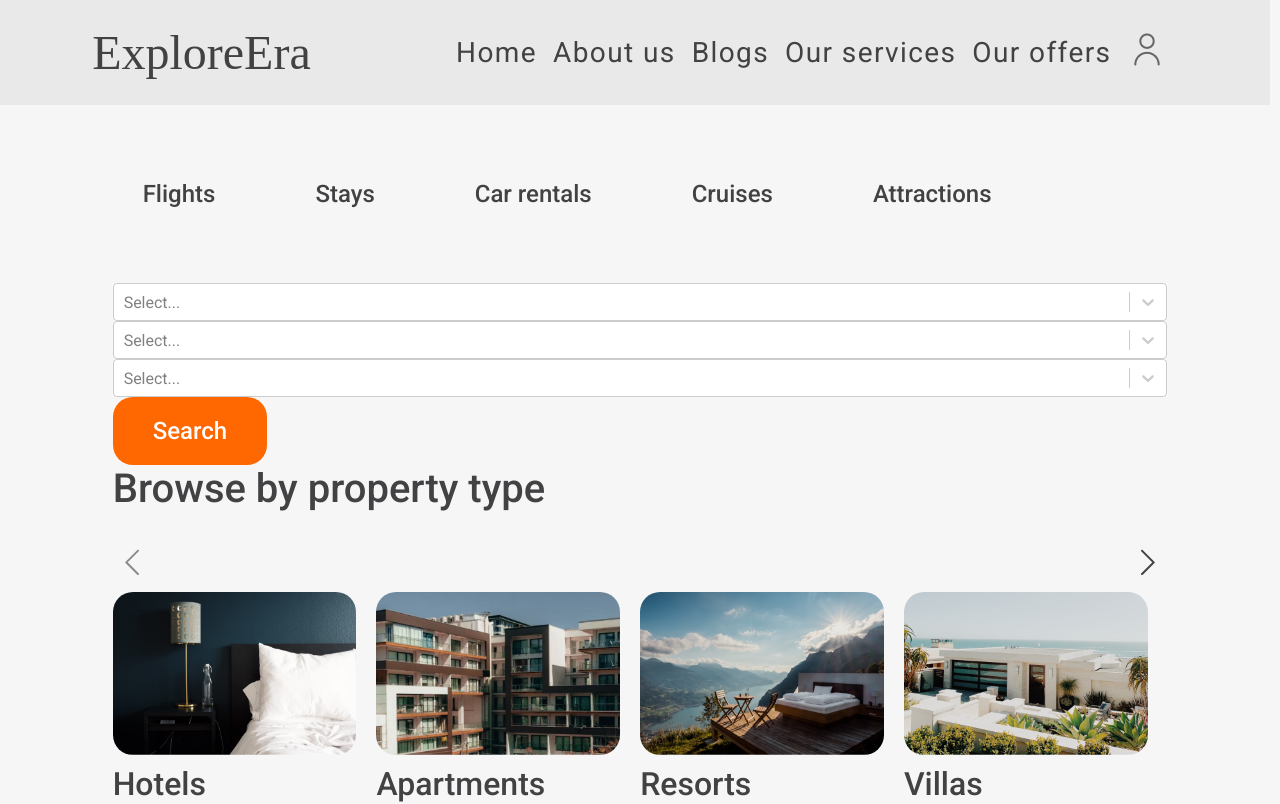
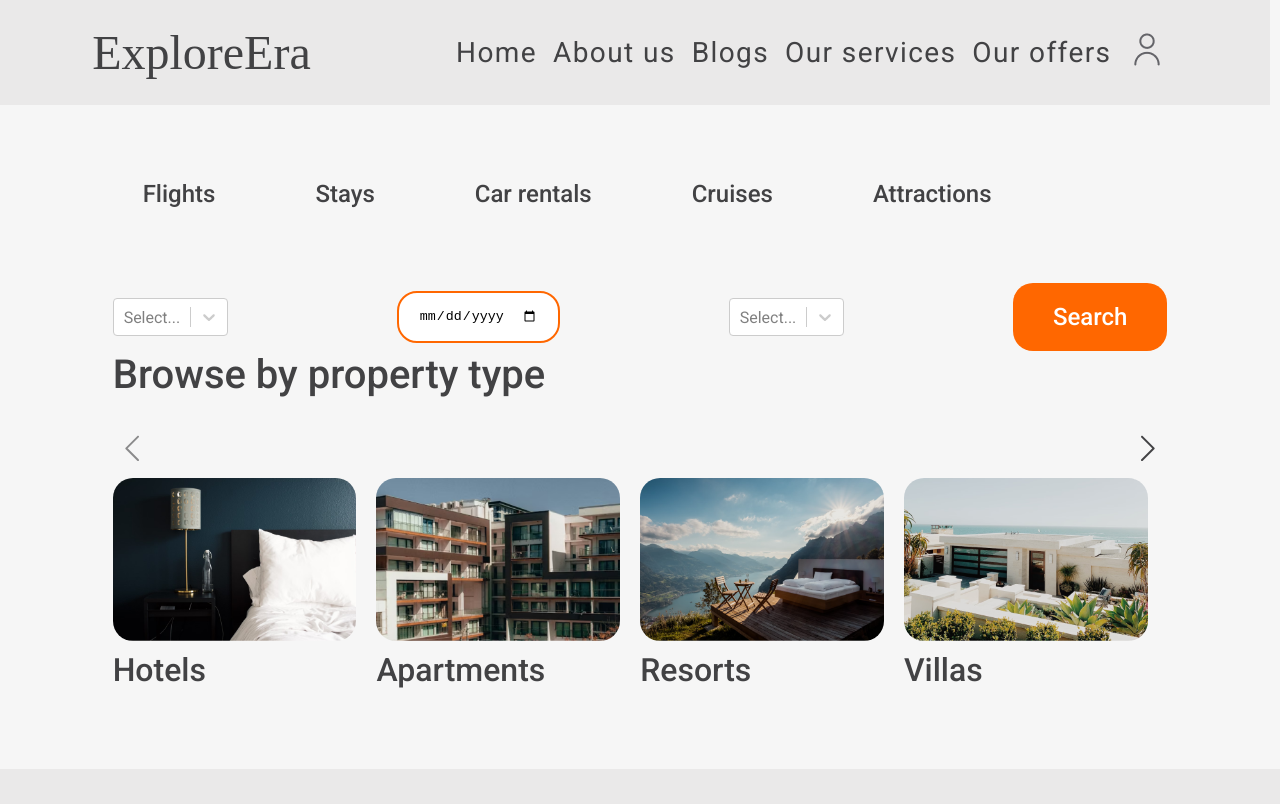
Before and after one commit to AchiGel/unilab_react_project, a React (Create React App) app: page /services/Stays in a window 1280 px wide. Shown: the top 804 px of the page. Built offline with nearby package versions, Linux system fonts and the light colour scheme; a web font is replaced by a local one.

Commit message:
hande some autorization issues

```diff
--- a/src/components/SignUpPage.js
+++ b/src/components/SignUpPage.js
@@ -6,6 +6,7 @@ import gmailIcon from "../assets/icons/gmail.png";
 import Button from "./Button";
 import { useForm } from "react-hook-form";
 import { useEffect, useState } from "react";
+import { useNavigate } from "react-router-dom";
 import TermsModal from "./TermsModal";
 
 const SignUpPageOverlay = styled.div`
@@ -111,6 +112,7 @@ function SignUpPage() {
   const icons = [fbIcon, appleIcon, googleIcon, gmailIcon];
   const [formData, setFormData] = useState({});
   const [termsClicked, setTermsClicked] = useState(false);
+  const navigate = useNavigate();
 
   const {
     register,
@@ -119,7 +121,6 @@ function SignUpPage() {
   } = useForm();
 
   useEffect(() => {
-    console.log(formData);
     localStorage.setItem("name", formData.name);
     localStorage.setItem("lastName", formData.lastName);
     localStorage.setItem("email", formData.email);
@@ -130,6 +131,7 @@ function SignUpPage() {
   const onSubmit = (data) => {
     setFormData(data);
     alert("Signed Up successfully");
+    navigate("/services");
   };
 
   function closeModal() {
@@ -230,6 +232,7 @@ function SignUpPage() {
               <ErrorMessage>{errors.passwordConfirm.message}</ErrorMessage>
             )}
           </SignUpFormLabel>
+          <input type="file" />
           <Button type="submit" buttonText="Continue" size="sign" />
         </SignUpForm>
         <BorderDiv>
--- a/src/components/servicesPages/StaysPage.js
+++ b/src/components/servicesPages/StaysPage.js
@@ -2,15 +2,63 @@ import Select from "react-select";
 import Button from "../Button";
 import Offers from "../Offers";
 import staysData from "../../DATA/staysData.json";
+import { useState } from "react";
 
 export default function StaysPage() {
+  const optionsCity = [
+    { value: "Tbilisi", label: "Tbilisi" },
+    { value: "Paris", label: "Paris" },
+    { value: "London", label: "London" },
+    { value: "Moscow", label: "Moscow" },
+    { value: "Prague", label: "Prague" },
+    { value: "Abu-dhabi", label: "Abu-dhabi" },
+    { value: "Berlin", label: "Berlin" },
+    { value: "Madrid", label: "Madrid" },
+  ];
+  const optionsAdults = [
+    { value: "1", label: "1 Adult" },
+    { value: "2", label: "2 Adults" },
+    { value: "3", label: "3 Adults" },
+    { value: "4", label: "4 Adults" },
+    { value: "5", label: "5 Adults" },
+    { value: "6", label: "6 Adults" },
+    { value: "7", label: "7 Adults" },
+    { value: "8", label: "8 Adults" },
+  ];
+
+  const [buttonClicked, setButtonClicked] = useState(false);
+
+  function handleClick() {
+    setButtonClicked(true);
+  }
   return (
     <div>
-      <Select />
-      <Select />
-      <Select />
-      <Button size="medium" buttonText="Search" />
-      <Offers height="none" header="Browse by property type" data={staysData} />
+      <div
+        style={{
+          display: "flex",
+          alignItems: "center",
+          justifyContent: "space-between",
+        }}
+      >
+        <Select options={optionsCity} />
+        <input
+          style={{
+            padding: "15px 20px",
+            borderRadius: "20px",
+            border: "2px solid #FF6700",
+          }}
+          type="date"
+        />
+        <Select options={optionsAdults} />
+        <Button handleClick={handleClick} size="medium" buttonText="Search" />
+      </div>
+      {buttonClicked ? null : (
+        <Offers
+          height="none"
+          header="Browse by property type"
+          data={staysData}
+        />
+      )}
     </div>
   );
 }
```
